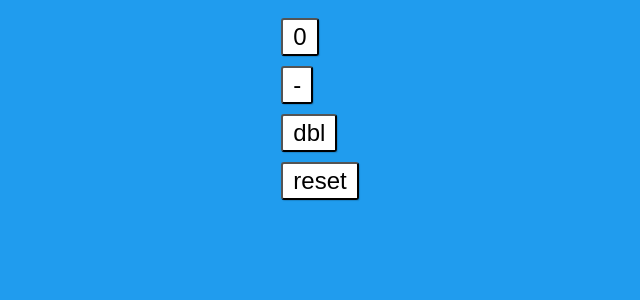
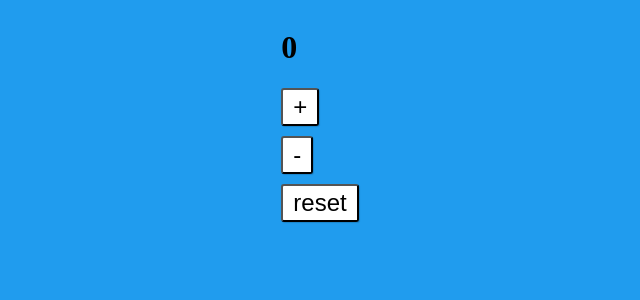
Before and after one commit to dsanderson90/reacthooks-todo, a React (Create React App) app: page / in a window 1280 px wide. Shown: the top 300 px of the page, without its empty margins (320-960 px from the left). Built offline with nearby package versions, Linux system fonts and the light colour scheme.

Commit message:
used prevState in a hook

```diff
--- a/src/App.js
+++ b/src/App.js
@@ -1,8 +1,8 @@
 import React from 'react';
 // import TodoList from './components/TodoList'
-import Counter from './components/HookCounter'
+import PreviousState from './components/PreviousState'
 import './App.css';
 
-const App = () => <div><Counter/></div>
+const App = () => <div><PreviousState/></div>
 
 export default App;
--- a/src/components/HookCounter.js
+++ b/src/components/HookCounter.js
@@ -9,6 +9,7 @@ const Counter = () => {
     setCount(count - 1);
   };
   const double = () => {
+    console.log(count)
     setCount(count * 2);
   };
   const reset = () => {
--- /dev/null
+++ b/src/components/PreviousState.js
@@ -0,0 +1,22 @@
+import React, { useState } from 'react';
+
+const HookCounterDos = () => {
+  const initCount = 0;
+  const [count, setCount ] = useState(initCount)
+const increment = () => {
+  setCount( prevState => prevState + 1)
+}
+const decrement = () => {
+  setCount( prevState => prevState - 1)
+}
+const reset = () => {
+  setCount(initCount)
+}
+
+  return (  <div><h1>{count}</h1>
+  <input type="button" value="+" onClick={increment}/>
+  <input type="button" value="-" onClick={decrement}/>
+  <input type="button" value="reset" onClick={reset}/></div>);
+}
+
+export default HookCounterDos;
```
